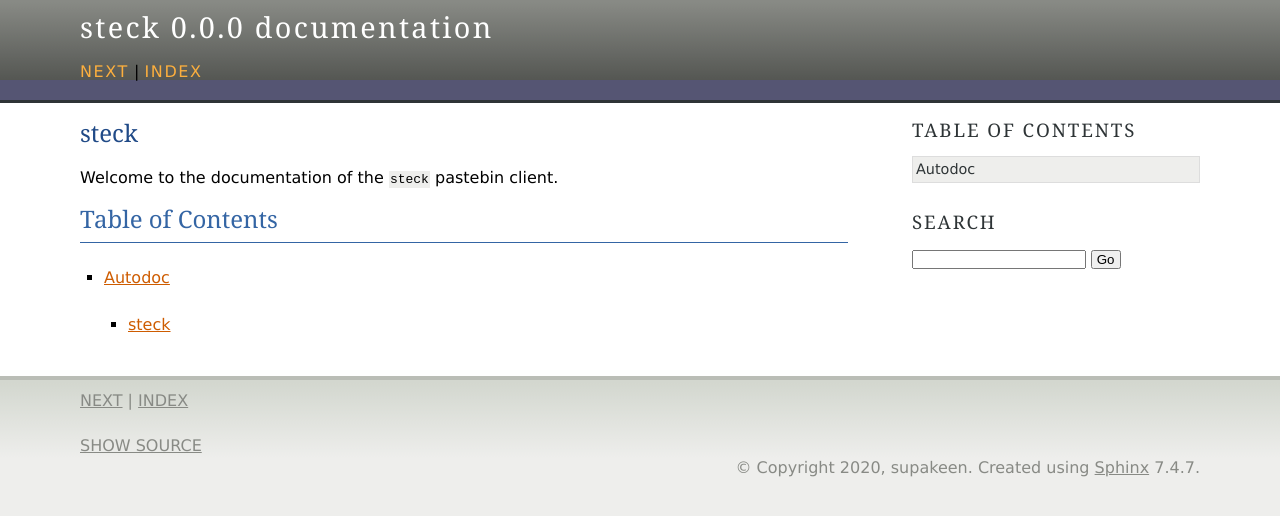
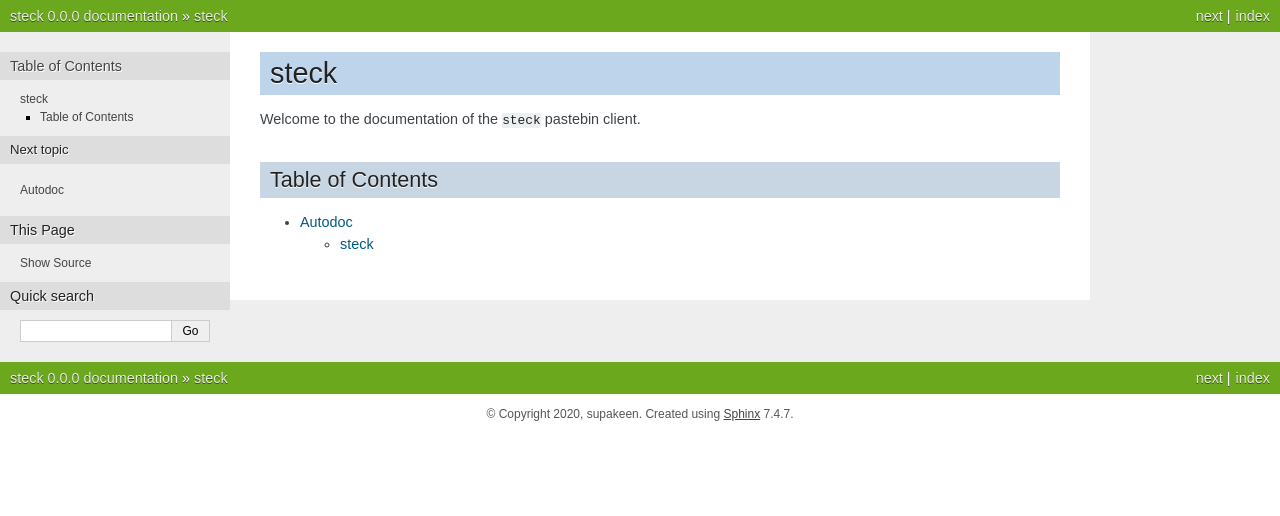
Before and after one commit to supakeen/steck, a Sphinx documentation site: the page built from doc/index.rst, in a window 1280 px wide. Shown: the top 516 px of the page. Built offline with Sphinx 7.4.7, drawn with Linux system fonts in a browser that asks for light colours.

Commit message:
No, this one.

```diff
--- a/doc/conf.py
+++ b/doc/conf.py
@@ -76,7 +76,7 @@ pygments_style = None
 # The theme to use for HTML and HTML Help pages.  See the documentation for
 # a list of builtin themes.
 #
-html_theme = "agogo"
+html_theme = "nature"
 
 # Theme options are theme-specific and customize the look and feel of a theme
 # further.  For a list of options available for each theme, see the
```
